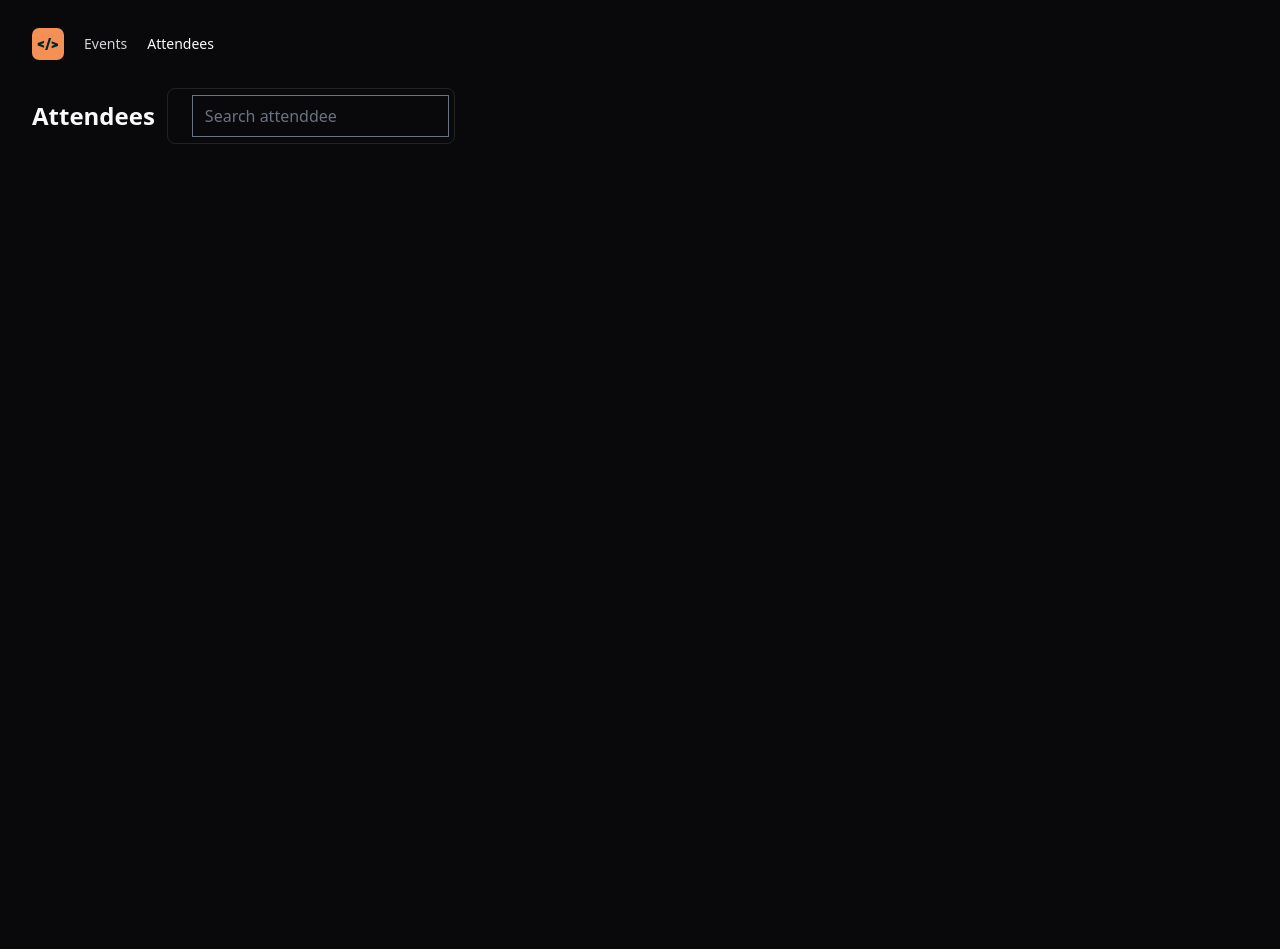
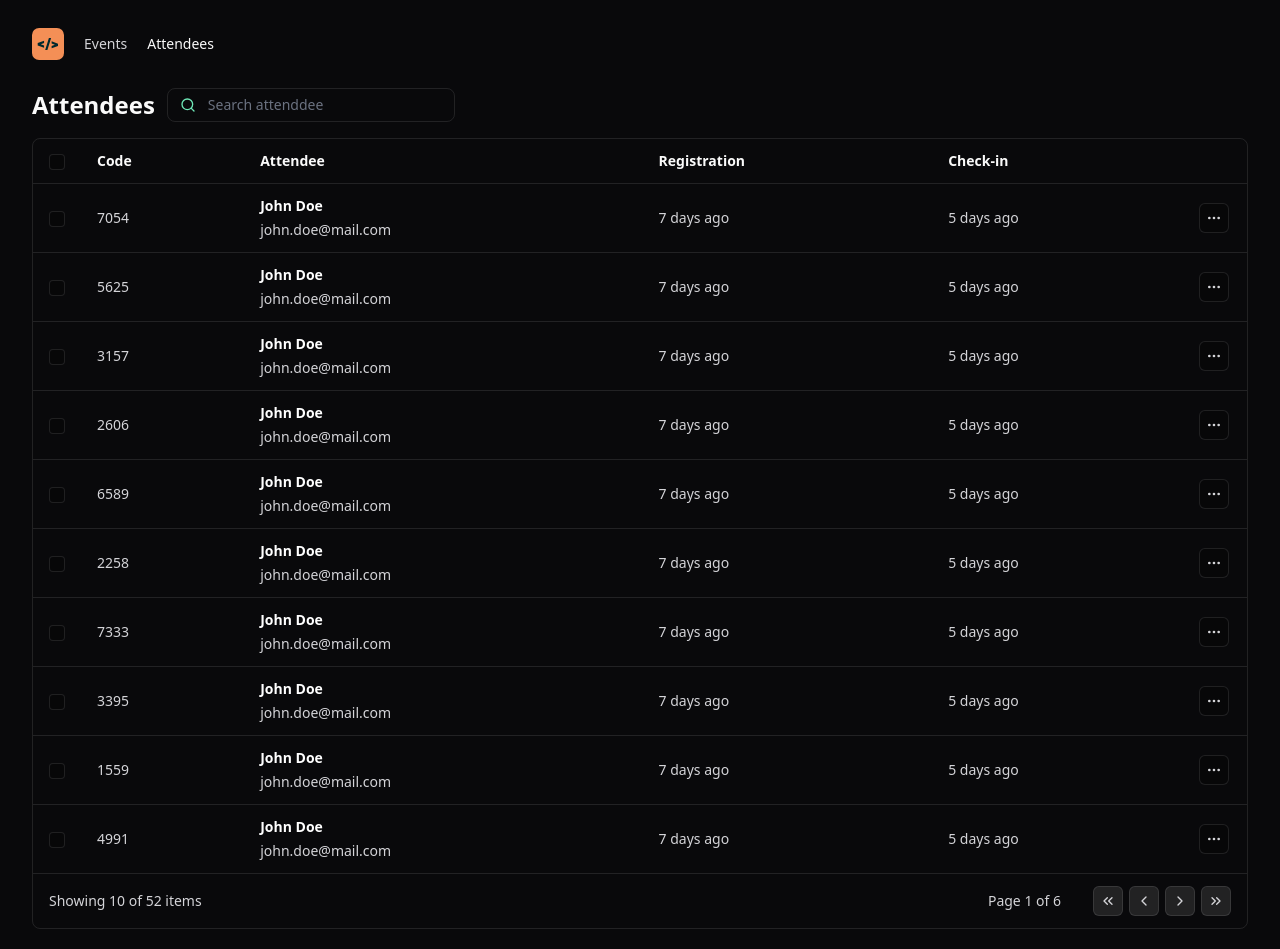
Before and after one commit to RenatoBrunetti/unite-reactjs, a React (Vite) app: page / in a window 1280 px wide. Before the commit the page ends 800 px from the top, so only its background shows below. Built offline with nearby package versions, Linux system fonts and the light colour scheme.

Commit message:
feat: add attendee list

```diff
--- a/src/components/attendee-list.tsx
+++ b/src/components/attendee-list.tsx
@@ -1,16 +1,119 @@
-import { Search } from "lucide-react";
+import {
+  ChevronLeft,
+  ChevronRight,
+  ChevronsLeft,
+  ChevronsRight,
+  MoreHorizontal,
+  Search,
+} from "lucide-react";
 
 export function AttendeeList() {
   return (
+    <div className="flex flex-col gap-4">
       <div className="flex items-center gap-3">
         <h1 className="text-2xl font-bold">Attendees</h1>
-      <div className="flex items-center w-72 px-3 py-1.5 border border-white/10 rounded-lg text-sm gap-3">
+        <div className="flex items-center w-72 px-3 py-1.5 border border-white/10 rounded-lg gap-3">
           <Search className="size-4 text-emerald-300" />
           <input
-          className="flex-1 bg-transparent outline-none"
+            className="flex-1 bg-transparent outline-none border-0 p-0 text-sm"
             placeholder="Search attenddee"
           />
         </div>
       </div>
+
+      <div className="border border-white/10 rounded-lg">
+        <table className="w-full">
+          <thead>
+            <tr className="border-b border-white/10">
+              <th
+                style={{ width: 48 }}
+                className="py-3 px-4 text-sm font-semibold text-left"
+              >
+                <input
+                  type="checkbox"
+                  className="size-4 bg-black/20 rounded border border-white/10"
+                />
+              </th>
+              <th className="py-3 px-4 text-sm font-semibold text-left">
+                Code
+              </th>
+              <th className="py-3 px-4 text-sm font-semibold text-left">
+                Attendee
+              </th>
+              <th className="py-3 px-4 text-sm font-semibold text-left">
+                Registration
+              </th>
+              <th className="py-3 px-4 text-sm font-semibold text-left">
+                Check-in
+              </th>
+              <th
+                style={{ width: 64 }}
+                className="py-3 px-4 text-sm font-semibold text-left"
+              ></th>
+            </tr>
+          </thead>
+          <tbody>
+            {Array.from({ length: 10 }).map((_, _index) => (
+              <tr
+                key={_index}
+                className="border-b border-white/10 hover:bg-white/5"
+              >
+                <td className="py-3 px-4 text-sm text-zinc-300">
+                  <input
+                    type="checkbox"
+                    className="size-4 bg-black/20 rounded border border-white/10"
+                  />
+                </td>
+                <td className="py-3 px-4 text-sm text-zinc-300">
+                  {Math.floor(Math.random() * (9999 - 1000) + 1000)}
+                </td>
+                <td className="py-3 px-4 text-sm text-zinc-300">
+                  <div className="flex flex-col gap-1">
+                    <span className="font-semibold text-white">John Doe</span>
+                    <span>john.doe@mail.com</span>
+                  </div>
+                </td>
+                <td className="py-3 px-4 text-sm text-zinc-300">7 days ago</td>
+                <td className="py-3 px-4 text-sm text-zinc-300">5 days ago</td>
+                <td className="py-3 px-4 text-sm text-zinc-300">
+                  <button className="bg-black/20 border border-white/10 rounded-md p-1.5">
+                    <MoreHorizontal className="size-4" />
+                  </button>
+                </td>
+              </tr>
+            ))}
+          </tbody>
+          <tfoot>
+            <tr>
+              <td className="py-3 px-4 text-sm text-zinc-300" colSpan={3}>
+                Showing 10 of 52 items
+              </td>
+              <td
+                className="py-3 px-4 text-sm text-zinc-300 text-right"
+                colSpan={3}
+              >
+                <div className="inline-flex items-center gap-8">
+                  <span>Page 1 of 6</span>
+                  <div className="flex gap-1.5">
+                    <button className="bg-white/10 border border-white/10 rounded-md p-1.5">
+                      <ChevronsLeft className="size-4" />
+                    </button>
+                    <button className="bg-white/10 border border-white/10 rounded-md p-1.5">
+                      <ChevronLeft className="size-4" />
+                    </button>
+                    <button className="bg-white/10 border border-white/10 rounded-md p-1.5">
+                      <ChevronRight className="size-4" />
+                    </button>
+                    <button className="bg-white/10 border border-white/10 rounded-md p-1.5">
+                      <ChevronsRight className="size-4" />
+                    </button>
+                  </div>
+                </div>
+              </td>
+            </tr>
+          </tfoot>
+        </table>
+      </div>
+    </div>
   );
 }
```
Lines whose indentation alone changed are shown as unchanged.
